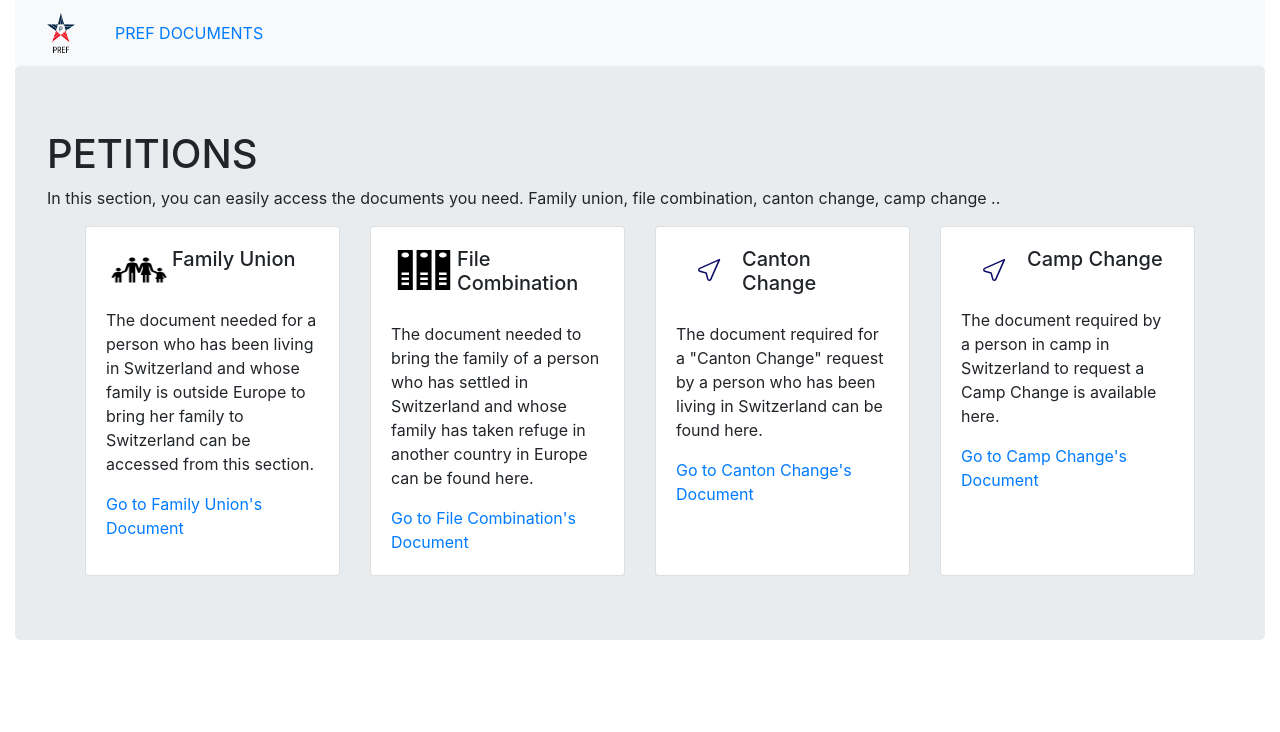
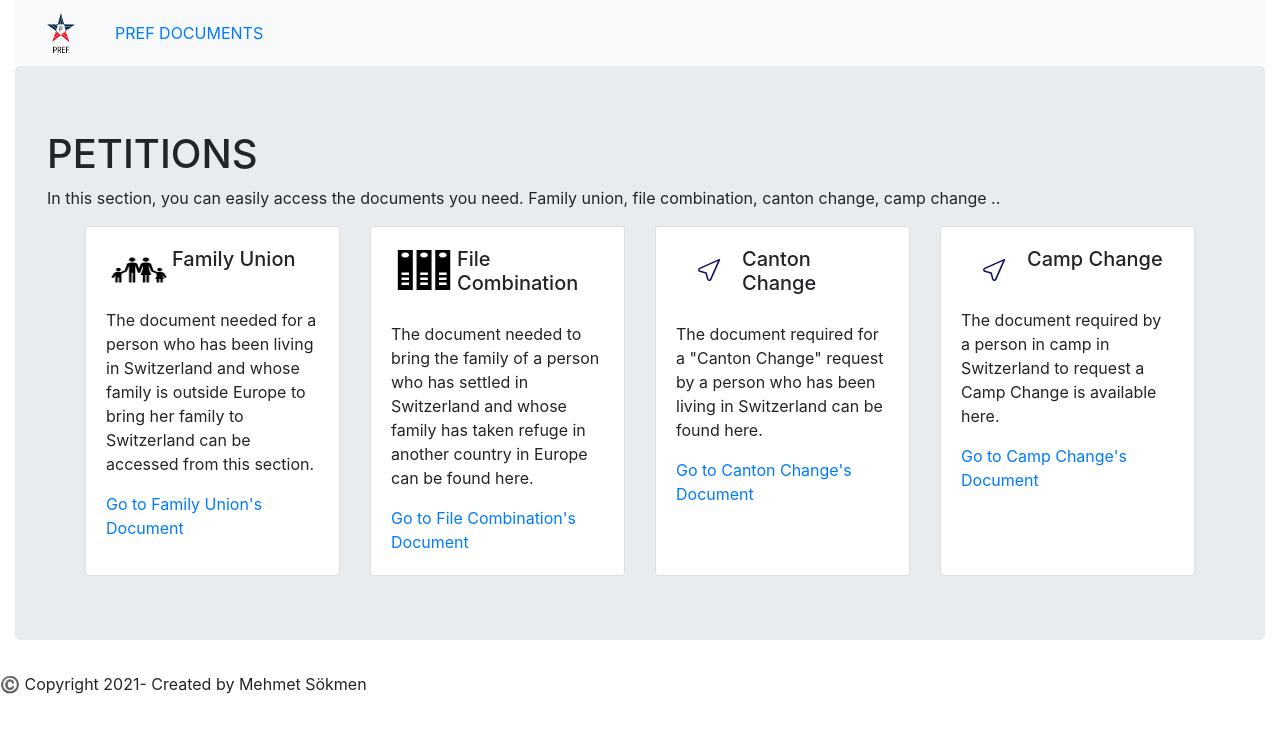
Before and after one commit to sokmen4083/PREF-Client, a React (Create React App) app: page / in a window 1280 px wide. Shown: the top 732 px of the page. Built offline with nearby package versions, Linux system fonts and the light colour scheme.

Commit message:
Update App.js
Copyright

```diff
--- a/src/App.js
+++ b/src/App.js
@@ -43,6 +43,9 @@ function App() {
             </Col>
           </Row>
         </Container>
+    <div>
+      <p class="copyright">©️ Copyright 2021- Created by Mehmet Sökmen</p>
+    </div>
     </Router>
   );
 }
```
